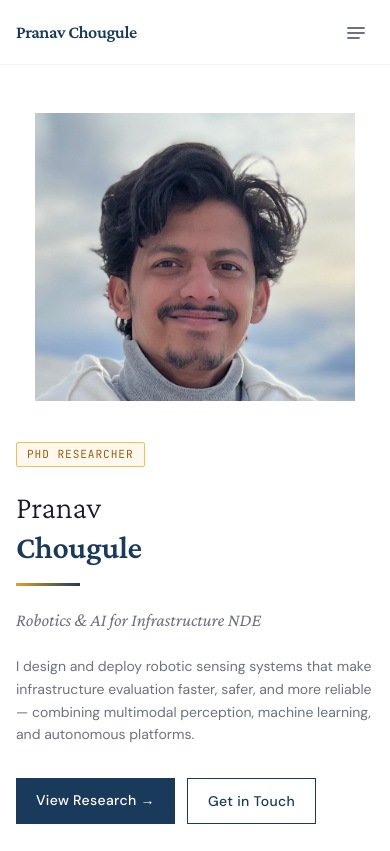
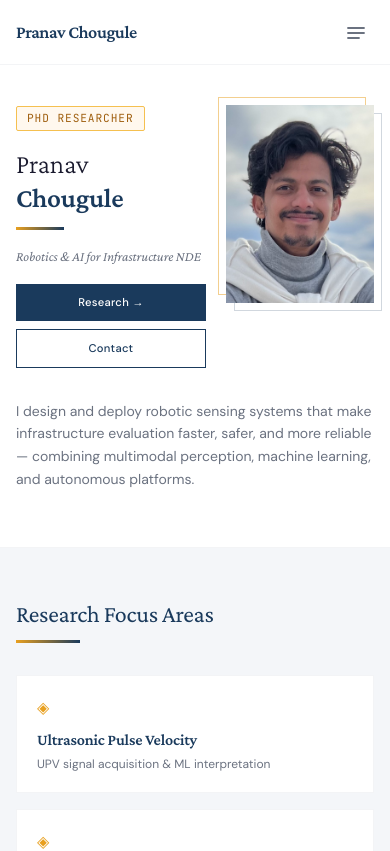
Before and after one commit to pranavc2255/pranavchougule-site, a Next.js app: page / in a window 390 px wide. Shown: the top 851 px of the page. Built offline with nearby package versions, Linux system fonts and the light colour scheme.

Commit message:
mobile potrait fix 2

```diff
--- a/src/app/page.tsx
+++ b/src/app/page.tsx
@@ -14,57 +14,104 @@ export default function HomePage() {
   return (
     <>
       {/* ── Hero ───────────────────────────────────────────── */}
-      <section className="max-w-6xl mx-auto px-4 sm:px-6 pt-12 md:pt-20 pb-16 md:pb-24">
-        <div className="grid md:grid-cols-2 gap-10 md:gap-16 items-center">
+      <section className="max-w-6xl mx-auto px-4 sm:px-6 pt-10 md:pt-20 pb-14 md:pb-24">
 
-          {/* Text — appears first on mobile */}
-          <div className="order-2 md:order-1">
-            <span className="tag tag-saffron mb-5 md:mb-6 inline-block">PhD Researcher</span>
-            <h1 className="font-serif font-light text-ink leading-tight mb-4">
+        {/*
+          Side-by-side on ALL screen sizes (including mobile).
+          On mobile: text takes ~55% width, portrait takes ~45%.
+          On desktop: equal 50/50 columns with more breathing room.
+        */}
+        <div className="flex flex-row items-start gap-5 sm:gap-8 md:gap-16">
+
+          {/* ── Text column ── */}
+          <div className="flex-1 min-w-0 order-1">
+            <span className="tag tag-saffron mb-4 md:mb-6 inline-block text-[9px] sm:text-[11px]">
+              PhD Researcher
+            </span>
+
+            {/* Name — scales fluidly so it never wraps badly on small screens */}
+            <h1
+              className="font-serif font-light text-ink leading-tight mb-3 md:mb-4"
+              style={{ fontSize: 'clamp(1.6rem, 7vw, 3.75rem)' }}
+            >
               Pranav<br/>
               <span className="font-semibold text-navy">Chougule</span>
             </h1>
-            <hr className="accent-rule w-16 md:w-20 mb-5 md:mb-6" />
-            <p className="font-serif text-lg md:text-xl italic text-stone mb-5 md:mb-6 leading-relaxed">
+
+            <hr className="accent-rule w-12 md:w-20 mb-4 md:mb-6" />
+
+            <p className="font-serif italic text-stone mb-4 md:mb-6 leading-relaxed"
+               style={{ fontSize: 'clamp(0.85rem, 2.5vw, 1.25rem)' }}>
               Robotics & AI for Infrastructure NDE
             </p>
-            <p className="font-sans text-sm md:text-base text-stone leading-relaxed mb-8 md:mb-10 max-w-lg">
+
+            {/* Body copy — hidden on very small screens to keep hero clean */}
+            <p className="hidden sm:block font-sans text-sm md:text-base text-stone leading-relaxed mb-6 md:mb-10 max-w-lg">
               I design and deploy robotic sensing systems that make infrastructure evaluation
               faster, safer, and more reliable — combining multimodal perception,
               machine learning, and autonomous platforms.
             </p>
-            <div className="flex flex-wrap gap-3 md:gap-4">
+
+            {/* CTA buttons */}
+            <div className="flex flex-col xs:flex-row flex-wrap gap-2 md:gap-4">
               <Link href="/research"
-                className="inline-block bg-navy text-white font-sans text-sm font-medium px-5 md:px-6 py-3 hover:bg-navy-light transition-colors tracking-wide">
-                View Research →
+                className="inline-block bg-navy text-white font-sans font-medium px-4 md:px-6 py-2.5 md:py-3 hover:bg-navy-light transition-colors tracking-wide text-center"
+                style={{ fontSize: 'clamp(0.7rem, 2vw, 0.875rem)' }}>
+                Research →
               </Link>
               <Link href="/contact"
-                className="inline-block border border-navy text-navy font-sans text-sm font-medium px-5 md:px-6 py-3 hover:bg-mist transition-colors tracking-wide">
-                Get in Touch
+                className="inline-block border border-navy text-navy font-sans font-medium px-4 md:px-6 py-2.5 md:py-3 hover:bg-mist transition-colors tracking-wide text-center"
+                style={{ fontSize: 'clamp(0.7rem, 2vw, 0.875rem)' }}>
+                Contact
               </Link>
             </div>
           </div>
 
-          {/* Portrait — appears first on mobile as a banner-style crop */}
-          <div className="order-1 md:order-2 flex justify-center md:justify-end">
-            <div className="relative w-full max-w-xs sm:max-w-sm md:max-w-none md:w-auto">
-              {/* Decorative frames — hidden on small screens to reduce clutter */}
-              <div className="absolute -top-3 -left-3 md:-top-4 md:-left-4 w-full h-full border-2 border-saffron opacity-40 z-0 hidden sm:block" />
-              <div className="absolute -bottom-3 -right-3 md:-bottom-4 md:-right-4 w-full h-full border border-navy opacity-20 z-0 hidden sm:block" />
-              {/* Portrait container: shorter on mobile, taller on desktop */}
-              <div className="relative z-10 w-full md:w-72 lg:w-80 h-72 sm:h-80 md:h-80 lg:h-96 overflow-hidden">
+          {/* ── Portrait column ── */}
+          <div className="order-2 shrink-0"
+               style={{ width: 'clamp(120px, 38vw, 340px)' }}>
+            <div className="relative">
+
+              {/* Decorative border frames — scale with container */}
+              <div className="absolute -top-2 -left-2 md:-top-4 md:-left-4 w-full h-full border border-saffron opacity-50 z-0 pointer-events-none" />
+              <div className="absolute -bottom-2 -right-2 md:-bottom-4 md:-right-4 w-full h-full border border-navy opacity-20 z-0 pointer-events-none" />
+
+              {/*
+                Portrait image:
+                - Uses aspect-ratio to avoid cropping — image fills width,
+                  height is determined by the photo's natural proportions.
+                - objectPosition center-top keeps face in frame.
+              */}
+              <div
+                className="relative z-10 w-full overflow-hidden"
+                style={{ aspectRatio: '3 / 4' }}
+              >
                 <Image
                   src="/images/portrait.jpg"
                   alt="Pranav Chougule"
                   fill
-                  style={{ objectFit: 'cover', objectPosition: 'top center' }}
+                  style={{
+                    objectFit: 'cover',
+                    objectPosition: 'center 15%',
+                  }}
                   priority
-                  sizes="(max-width: 640px) 100vw, (max-width: 768px) 384px, 320px"
+                  sizes="(max-width: 640px) 38vw, (max-width: 768px) 40vw, 340px"
                 />
               </div>
+
             </div>
           </div>
+          {/* end portrait column */}
+
         </div>
+
+        {/* Body copy shown below on mobile (hidden above sm) */}
+        <p className="sm:hidden font-sans text-sm text-stone leading-relaxed mt-8">
+          I design and deploy robotic sensing systems that make infrastructure evaluation
+          faster, safer, and more reliable — combining multimodal perception,
+          machine learning, and autonomous platforms.
+        </p>
+
       </section>
 
       {/* ── Focus Areas ────────────────────────────────────── */}
@@ -72,7 +119,6 @@ export default function HomePage() {
         <div className="max-w-6xl mx-auto px-4 sm:px-6">
           <h2 className="font-serif text-navy mb-2">Research Focus Areas</h2>
           <hr className="accent-rule w-16 mb-8 md:mb-10" />
-          {/* 1 col → 2 col → 3 col */}
           <div className="grid grid-cols-1 sm:grid-cols-2 lg:grid-cols-3 gap-4 md:gap-6">
             {focusAreas.map((f, i) => (
               <div key={i} className="research-card bg-white p-5 md:p-6 border border-gray-100">
@@ -88,7 +134,6 @@ export default function HomePage() {
       {/* ── About strip ────────────────────────────────────── */}
       <section className="max-w-6xl mx-auto px-4 sm:px-6 py-14 md:py-20">
         <div className="grid md:grid-cols-3 gap-10 md:gap-12">
-          {/* Main copy */}
           <div className="md:col-span-2">
             <span className="tag mb-4 inline-block">About</span>
             <h2 className="font-serif text-ink mb-4">
@@ -106,13 +151,11 @@ export default function HomePage() {
               perceptual intelligence needed for autonomous field evaluation.
             </p>
           </div>
-
-          {/* Meta sidebar — horizontal scroll on very small screens */}
           <div className="flex md:flex-col gap-5 overflow-x-auto md:overflow-visible pb-2 md:pb-0">
             {[
-              { label: 'Affiliation', value: 'Drexel University', link: null },
-              { label: 'Degree', value: 'PhD — Robotics & AI for Infrastructure NDE', link: null },
-              { label: 'Contact', value: 'pranavc2204@gmail.com', link: 'mailto:pranavc2204@gmail.com' },
+              { label: 'Affiliation', value: 'Drexel University',                              link: null },
+              { label: 'Degree',      value: 'PhD — Robotics & AI for Infrastructure NDE',    link: null },
+              { label: 'Contact',     value: 'pranavc2204@gmail.com',                          link: 'mailto:pranavc2204@gmail.com' },
             ].map(item => (
               <div key={item.label} className="border-l-2 border-saffron pl-4 md:pl-5 shrink-0 md:shrink">
                 <p className="font-mono text-[10px] text-stone uppercase tracking-widest mb-1 whitespace-nowrap">{item.label}</p>
```
